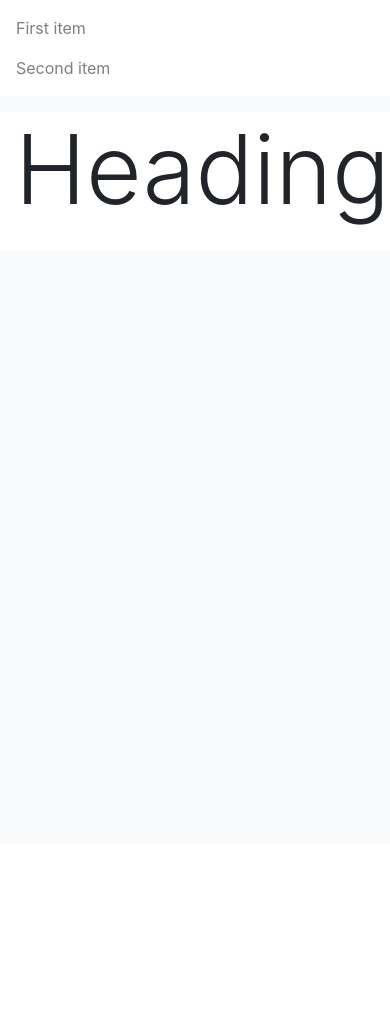
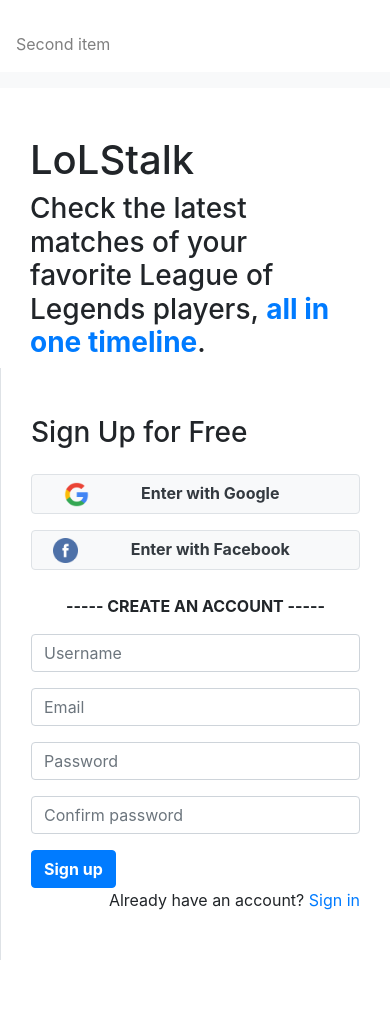
Before and after one commit to pauloendoh/lolStalk, a Django app: page / in a window 390 px wide. Before the commit the page ends 225 px from the top, so only its background shows below. Run offline with Django 3.2, Linux system fonts and the light colour scheme; some libraries are stand-ins or nearby versions.

Commit message:
SignUpForm added

```diff
--- a/core/templates/base.html
+++ b/core/templates/base.html
@@ -34,12 +34,26 @@
     <div class="container">
         <ul class="navbar-nav mr-auto">
             <li class="nav-item">
-                <a class="nav-link" href="">First item</a>
+                <a class="nav-link" href="">{{ user.username }}</a>
             </li>
             <li class="nav-item">
                 <a class="nav-link" href="">Second item</a>
             </li>
         </ul>
+
+        <!-- Dropdown menu -->
+        {% if request.user.is_authenticated %}
+        <ul class="navbar-nav">
+            <li class="nav-item dropdown">
+                <a class="nav-lnk dropdown-toggle no-underline text-primary" href="#" id="navbardrop"
+                   data-toggle="dropdown">{{ request.user.username }}</a>
+                <div class="dropdown-menu dropdown-menu-right">
+                    <a class="dropdown-item" href="{% url 'logout' %}">Logout</a>
+                </div>
+            </li>
+        </ul>
+        {% endif %}
+
     </div>
 </nav>
 
--- a/core/templates/index.html
+++ /dev/null
@@ -1,13 +0,0 @@
-{% extends "base.html" %}
-
-{% block title %}Title{% endblock %}
-
-{% block content %}
-
-<div class="mt-3 pb-2 container bg-white">
-    <h1 class="display-1">Heading</h1>
-    <p>{{ ip }}</p>
-    <p>{{ country }}</p>
-</div>
-
-{% endblock %}
--- /dev/null
+++ b/core/templates/signup.html
@@ -0,0 +1,102 @@
+{% extends "base.html" %}
+{% load staticfiles %}
+
+{% block title %}LoLStalk - Follow match histories of pro players and friends{% endblock %}
+
+{% block content %}
+
+<div class="mt-3 pb-2 container bg-white">
+
+    <!-- Left container -->
+    <div class="row pt-5 pb-5">
+        <div class="col-md-6 bg-white rounded">
+            <div class="container d-flex h-100 ">
+
+                <div class="container row  align-self-center ">
+                    <h1>LoLStalk</h1>
+                    <h3>
+                        Check the latest matches of your favorite League of Legends players, <b class="text-primary">all in one timeline</b>.
+
+                    </h3>
+
+                </div>
+            </div>
+        </div>
+
+        <!-- Right container (sign up) -->
+        <div class="col-md-6 pt-5 pb-5 border-left bg-white ">
+            <div class="container">
+                <h3>Sign Up for Free</h3>
+
+                <!--  Sign up with Google -->
+                <div class="pt-3">
+                    <a class="no-underline" href="{% url 'social:begin' 'google-oauth2' %}">
+                        <button type="button" class="btn btn-light btn-block border">
+                            <img class="pr-5" src="{% static 'images/new-google-favicon-512.png' %}" height="25px"/>
+                            <b class="text-dark pr-5">Enter with Google</b>
+                        </button>
+                    </a>
+                </div>
+
+                <!-- Sign up with Facebook -->
+                <div class="pt-3">
+                    <a class="no-underline" href="{% url 'social:begin' 'facebook' %}">
+                        <button type="button" class="btn btn-light btn-block border">
+                            <img class="pr-5" src="{% static 'images/facebook.png' %}" height="25px"/>
+                            <b class="text-dark pr-5">Enter with Facebook</b>
+                        </button>
+                    </a>
+                </div>
+
+                <div class="pt-4">
+                    <p class="text-center font-weight-bold">----- CREATE AN ACCOUNT -----</p>
+                </div>
+
+                <!-- Sign up form -->
+                <form method="post">
+                    {% csrf_token %}
+
+                    <!-- Show form validation errors -->
+                    {% for field in form %}
+                    {% for error in field.errors %}
+                    <div class="alert alert-danger">
+                        <strong>{{ error|escape }}</strong>
+                    </div>
+                    {% endfor %}
+                    {% endfor%}
+
+
+                    <!-- Username field -->
+                    <div class="form-group">
+                        <input class="form-control" type="text" name="username" placeholder="Username"
+                               value="{{ form.username.value|default_if_none:'' }}" required/>
+                    </div>
+
+                    <!-- Email field -->
+                    <div class="form-group">
+                        <input class="form-control" type="email" name="email" placeholder="Email"
+                               value="{{ form.email.value|default_if_none:'' }}" required/>
+                    </div>
+
+                    <!-- Password field -->
+                    <div class="form-group">
+                        <input class="form-control" type="password" name="password1" placeholder="Password" required/>
+                    </div>
+
+                    <!-- Password 2 field -->
+                    <div class="form-group">
+                        <input class="form-control" type="password" name="password2" placeholder="Confirm password" required/>
+                    </div>
+
+                    <button type="submit" class="btn btn-primary font-weight-bold float-left">Sign up</button>
+
+                    <span class="float-right">Already have an account? <a class="text-primary" href="{% url 'login' %}">Sign in</a></span>
+
+                </form>
+
+            </div>
+        </div>
+    </div>
+</div>
+
+{% endblock %}
--- a/core/urls.py
+++ b/core/urls.py
@@ -1,7 +1,10 @@
 from django.urls import path
+from django.contrib.auth import views as auth_views
 
 from core import views
 
 urlpatterns = [
-    path('', views.index, name='index'),
+    path('', views.home, name='home'),
+    path('login/', auth_views.login, {'template_name': 'login.html'}, name='login'),
+    path('logout/', auth_views.logout, {'next_page': '/'}, name='logout'),
 ]
--- a/core/views.py
+++ b/core/views.py
@@ -1,5 +1,39 @@
-from django.shortcuts import render
+import requests
+from django.contrib.auth import authenticate, login as auth_login
+from django.contrib.auth.forms import UserCreationForm
+from django.shortcuts import render, redirect
 
-# Create your views here.
-def index(request):
-    return render(request, 'index.html');
+from core.forms import SignUpForm
+
+
+def home(request):
+    if not (request.user.is_authenticated):
+        if request.method == 'POST':
+            form = SignUpForm(request.POST)
+            if form.is_valid():
+                form.save()
+                username = form.cleaned_data.get('username')
+                raw_password = form.cleaned_data.get('password1')
+                email = form.cleaned_data.get('email')
+                user = authenticate(username=username, email=email, password=raw_password)
+                auth_login(request, user)
+                return redirect('home')
+        else:
+            form = UserCreationForm()
+        return render(request, 'signup.html', {'form': form})
+
+    summoner = {}
+    if 'nickname' in request.GET:
+        nickname = request.GET['nickname']
+        region = request.GET['region']
+        response = requests.get(
+            'https://' + region + '.api.riotgames.com/lol/summoner/v3/summoners/by-name/' + nickname + '?api_key=RGAPI-90ab841e-f0e2-4ba4-ae02-f871df546eec')
+        summoner = response.json()
+
+    return render(request, 'home.html', {"summoner": summoner})
+
+def login(request):
+    if request.user.is_authenticated:
+        return redirect('home')
+    else:
+        return render(request, 'login.html')
--- a/lolstalk/urls.py
+++ b/lolstalk/urls.py
@@ -13,10 +13,12 @@ Including another URLconf
     1. Import the include() function: from django.urls import include, path
     2. Add a URL to urlpatterns:  path('blog/', include('blog.urls'))
 """
+from django.conf.urls import url
 from django.contrib import admin
 from django.urls import path, include
 
 urlpatterns = [
     path('admin/', admin.site.urls),
-    path('', include('core.urls'))
+    path('', include('core.urls')),
+    url(r'^oauth/', include('social_django.urls', namespace='social')),
 ]
```
Also changed, not shown: core/forms.py (added, +11 -0 lines), core/templates/home.html (added, +32 -0 lines), core/templates/login.html (added, +94 -0 lines), lolstalk/settings.py (+28 -7 lines), core/static/images/facebook.png (added), core/static/images/new-google-favicon-512.png (added), db.sqlite3.
